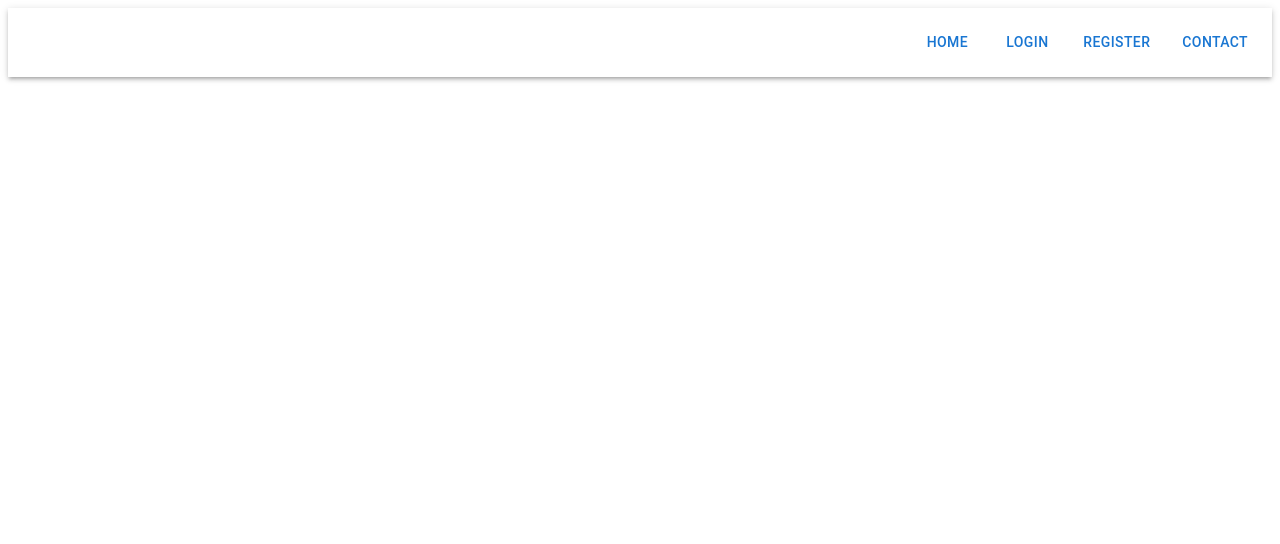
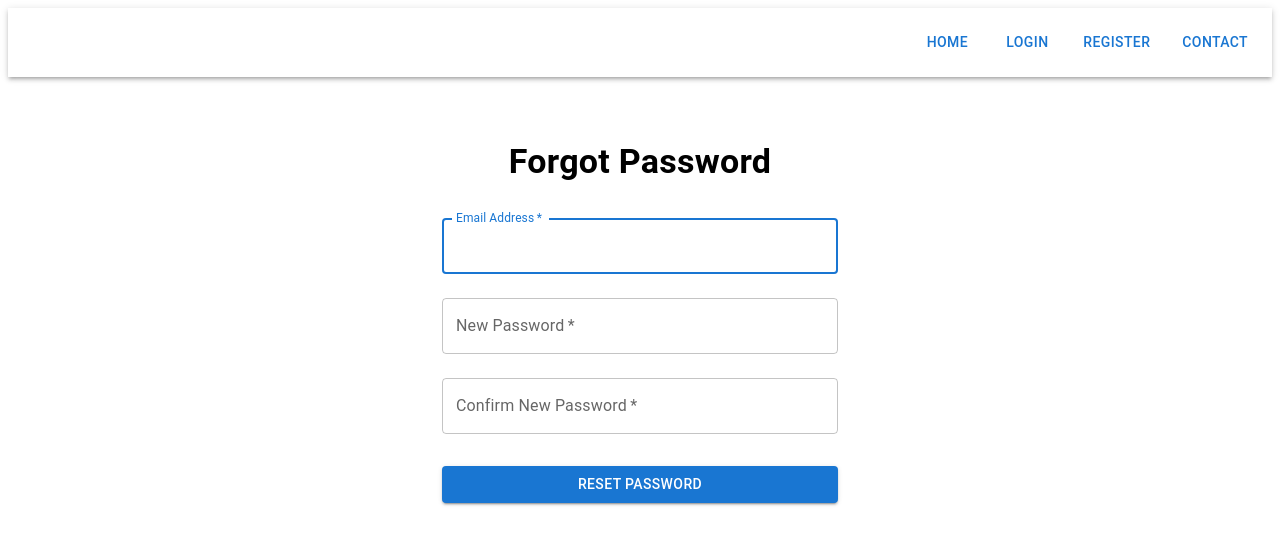
Before and after one commit to Aryaan03/TeleVitality_Connect, a React (Vite) app in the folder frontend/: page /forgot-password in a window 1280 px wide. Shown: the top 544 px of the page. Built offline with nearby package versions, Linux system fonts and the light colour scheme.

Commit message:
forgot password issue fixed

```diff
--- a/frontend/package.json
+++ b/frontend/package.json
@@ -12,6 +12,7 @@
   "dependencies": {
     "@emotion/react": "^11.14.0",
     "@emotion/styled": "^11.14.0",
+    "@mui/icons-material": "^6.4.3",
     "@mui/material": "^6.4.2",
     "axios": "^1.7.9",
     "formik": "^2.4.6",
--- a/frontend/src/App.jsx
+++ b/frontend/src/App.jsx
@@ -7,6 +7,7 @@ import RegisterPage from './pages/RegisterPage';
 import Dashboard from './pages/Dashboard';
 import Contact from './pages/Contact';
 import ProtectedRoute from './components/ProtectedRoute';
+import ForgotPassword from './pages/ForgotPassword';
 
 function App() {
   return (
@@ -25,6 +26,7 @@ function App() {
           }
         />
         <Route path="/contact" element={<Contact />} />
+        <Route path="/forgot-password" element={<ForgotPassword/>}/>
       </Routes>
     </BrowserRouter>
   );
--- a/frontend/src/pages/ForgotPassword.jsx
+++ b/frontend/src/pages/ForgotPassword.jsx
@@ -17,8 +17,9 @@ const ForgotPassword = () => {
       setError("Passwords don't match");
       return;
     }
+    else{
       try {
-      await authService.resetPassword({ email, newPassword });
+        await authService.resetPassword(email, newPassword );
         setSuccessMessage('Password reset successful. Redirecting to login...');
         setError('');
         setTimeout(() => {
@@ -28,12 +29,13 @@ const ForgotPassword = () => {
         setError(err.message);
         setSuccessMessage('');
       }
+    }
   };
 
   return (
     <Container component="main" maxWidth="xs">
       <Box sx={{ marginTop: 8, display: 'flex', flexDirection: 'column', alignItems: 'center' }}>
-        <Typography component="h1" variant="h5">
+      <Typography variant="h4" gutterBottom sx={{ fontWeight: 'bold', textAlign: 'center' }}>
         Forgot Password
       </Typography>
         <Box component="form" onSubmit={handleSubmit} sx={{ mt: 1 }}>
--- a/frontend/src/pages/LoginPage.jsx
+++ b/frontend/src/pages/LoginPage.jsx
@@ -71,7 +71,12 @@ export default function LoginPage() {
             >
               {isSubmitting ? 'Logging in...' : 'Login'}
             </Button>
-
+            <Typography
+              sx={{color:"#1976d2", fontSize:"14px", fontWeight:'bold', marginTop:'4px', cursor: 'pointer'}}
+              onClick={() => navigate('/forgot-password')}
+            >
+              Forgot Password?
+            </Typography>
             <Typography sx={{ mt: 2, textAlign: 'center' }}>
               Don't have an account?{' '}
               <Link
--- a/frontend/src/services/api.js
+++ b/frontend/src/services/api.js
@@ -52,12 +52,20 @@ export const authService = {
         body: JSON.stringify({ email, newPassword }),
       });
 
-      const data = await response.json();
+
       if (!response.ok) {
-        throw new Error(data.error || "Password reset failed");
+        if(response.status == 404){
+          throw new Error("User not found")
+        }
+        else{
+          throw new Error("Password reset failed");
+        }
+      }
+      else{
+        const data = await response.json();
+        return data;
       }
 
-      return data;
     } catch (error) {
       throw new Error(error.message);
     }
```
Also changed, not shown: 1 other file (tests, documents, lock files or other folders). Lines whose indentation alone changed are shown as unchanged.
